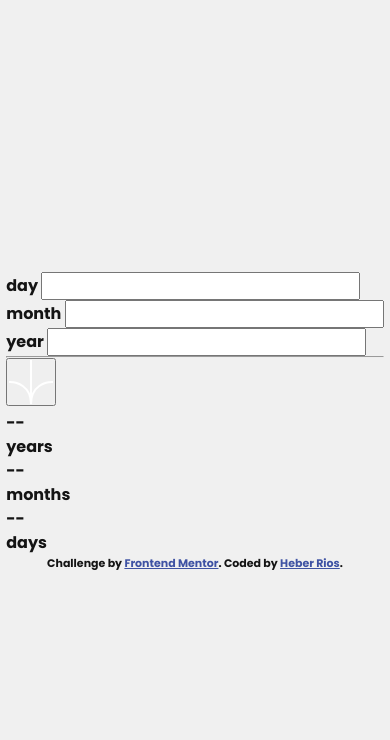
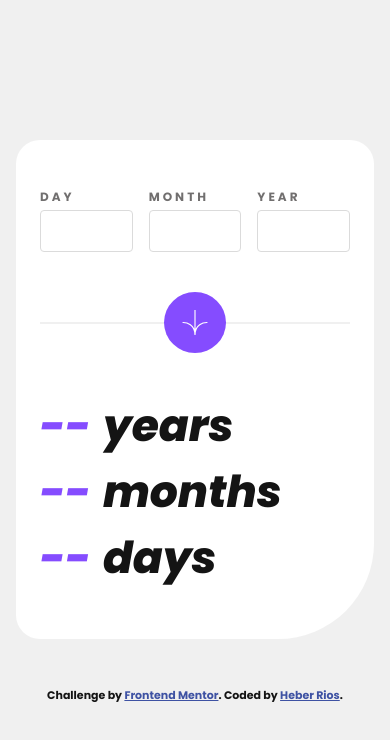
Before and after one commit to HeberRios/age-calculator-app, a plain HTML site: page index.html in a window 390 px wide. Drawn offline with Linux system fonts and the light colour scheme.

Commit message:
Add styles for the mobile version
The necessary styles to match the mobile version of the design were
added.

```diff
--- a/index.html
+++ b/index.html
@@ -35,7 +35,7 @@
                     </div>
                 </form>
                 <div class="middle-container">
-                    <hr />
+                    <div class="line"></div>
                     <button
                         class="calculate-btn"
                         form="birth-date-form"
@@ -44,6 +44,7 @@
                         <img
                             src="./assets/images/icon-arrow.svg"
                             alt="White arrow pointing down"
+                            class="arrow-icon"
                         />
                     </button>
                 </div>
--- a/style.css
+++ b/style.css
@@ -126,9 +126,11 @@ body {
     display: grid;
     justify-content: center;
     align-content: center;
+    row-gap: 3rem;
     font-family: var(--ff-normal-bold);
     color: var(--clr-off-black);
     background-color: var(--clr-off-white);
+    padding: 4rem 1rem;
 }
 
 /* ATTRIBUTION STYLES */
@@ -146,3 +148,85 @@ body {
 .attribution a:focus {
     color: hsl(228, 99%, 70%);
 }
+
+/* AGE CALCULATOR COMPONENT STYLES */
+
+.age-calculator-component {
+    display: flex;
+    flex-direction: column;
+    gap: 2.5rem;
+    padding: 3rem 1.5rem;
+    border-radius: 1.5rem 1.5rem 6rem 1.5rem;
+    background-color: var(--clr-white);
+}
+
+/* DATA INPUT STYLES */
+
+.data-input-form {
+    display: grid;
+    grid-template-columns: repeat(3, minmax(87px, 33%));
+    column-gap: 1rem;
+}
+
+.input-wrapper {
+    display: flex;
+    flex-direction: column;
+    gap: 0.25rem;
+
+    & label {
+        text-transform: uppercase;
+        font-size: clamp(0.75rem, 2.25dvw, 1.25rem);
+        color: var(--clr-smokey-grey);
+        letter-spacing: 0.1875rem;
+    }
+
+    & input {
+        padding: 0.5rem 0.75rem;
+        border: 1px solid var(--clr-light-grey);
+        border-radius: 0.25rem;
+        font-size: clamp(1rem, 2.25dvw, var(--fs-inputs));
+    }
+}
+
+/* MIDDLE CONTAINER STYLES */
+
+.middle-container {
+    display: grid;
+    align-items: center;
+
+    & * {
+        grid-area: 1/1;
+    }
+
+    & .line {
+        border-bottom: 2px solid var(--clr-off-white);
+    }
+
+    & button.calculate-btn {
+        max-width: 5rem;
+        width: 20%;
+        justify-self: center;
+        border: none;
+        border-radius: 50%;
+        padding: 1.125rem;
+        background-color: var(--clr-purple);
+
+        & .arrow-icon {
+            width: 100%;
+        }
+    }
+}
+
+/* RESULTS CONTAINER STYLES */
+
+.result-wrapper {
+    display: flex;
+    gap: 0.75rem;
+    align-items: center;
+    font-size: clamp(2.75rem, 7.5dvw, 3.75rem);
+    font-family: var(--ff-italic-extra-bold);
+
+    & .result-number {
+        color: var(--clr-purple);
+    }
+}
```
